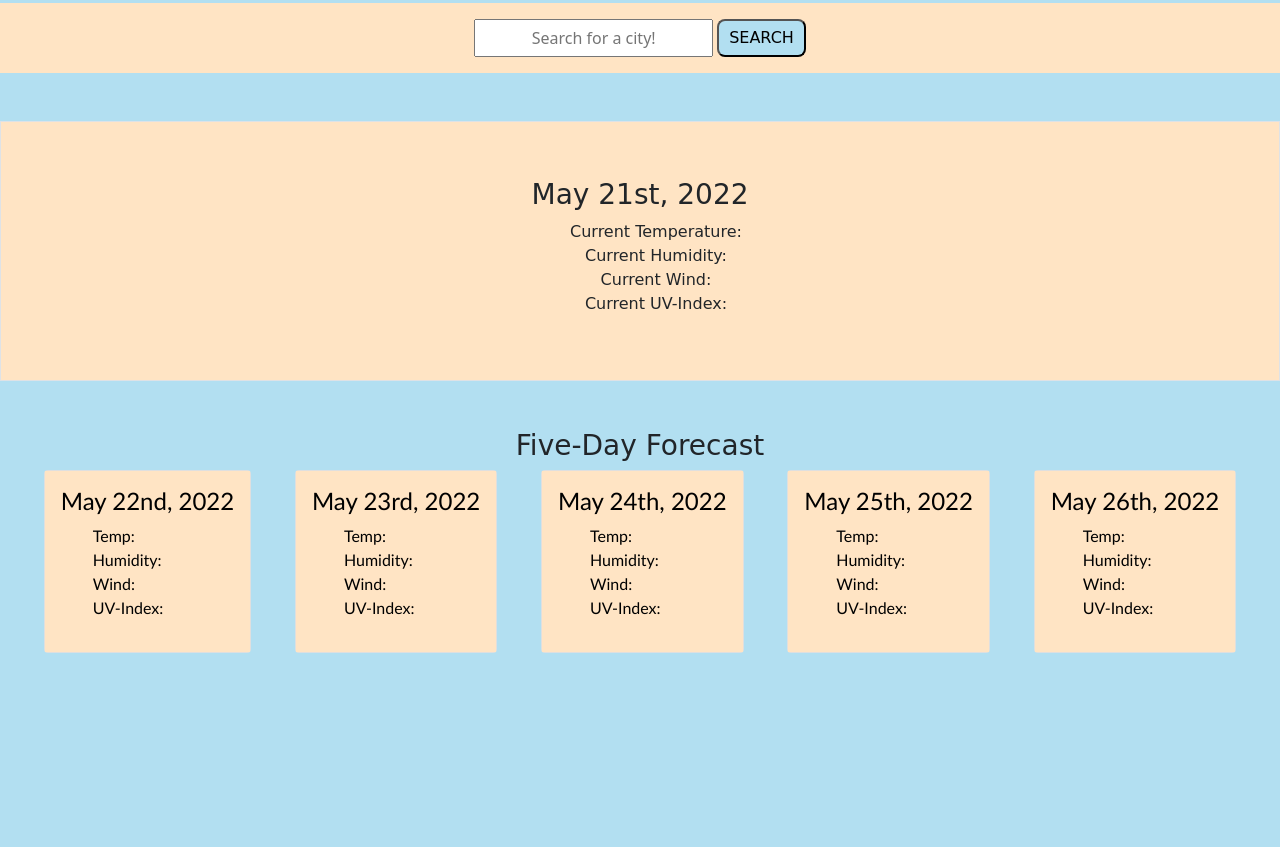
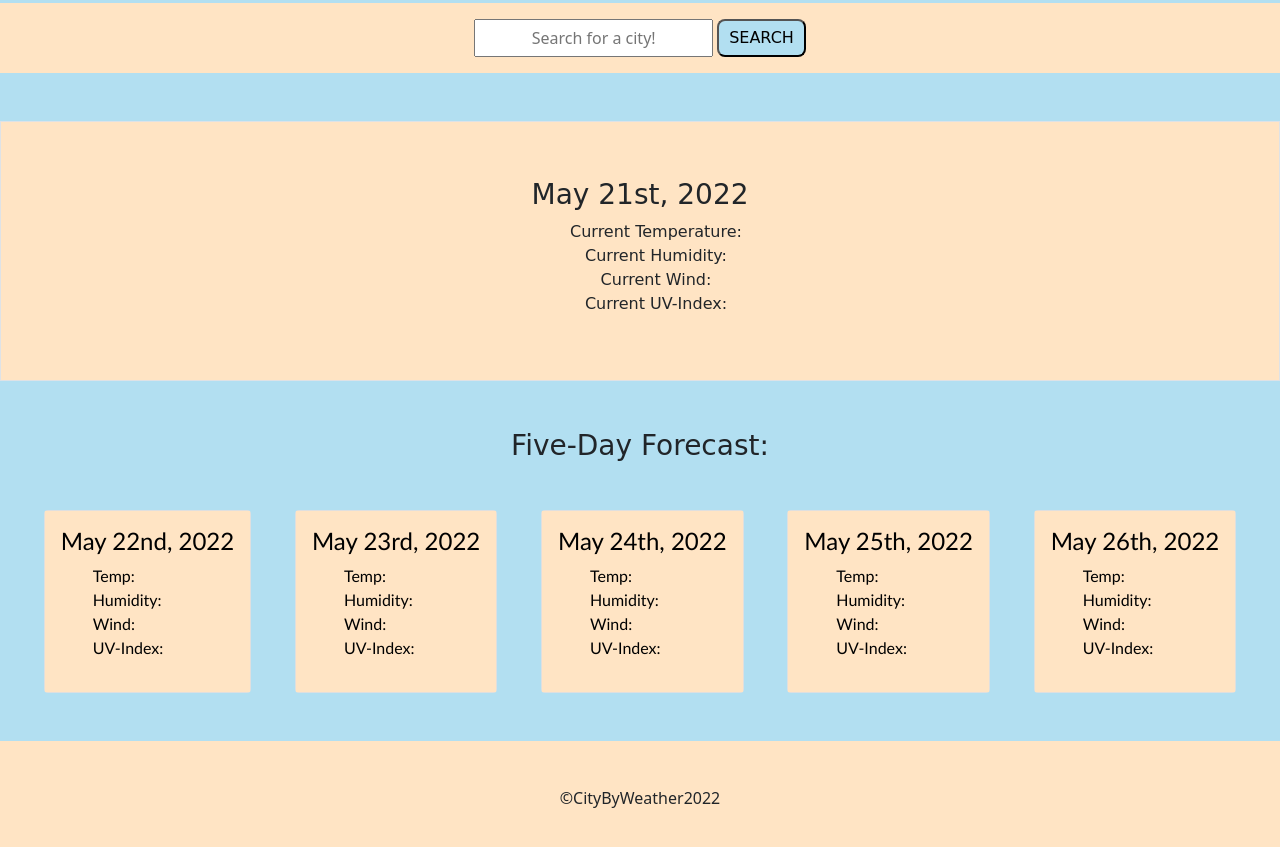
Before and after one commit to andypieratt/weather-tracker, a plain HTML site: page index.html in a window 1280 px wide. Shown: the part 85-932 px from the top of the page. Before the commit the page ends 800 px from the top, so only its background shows below. Drawn offline with nearby package versions, Linux system fonts and the light colour scheme; a web font is replaced by a local one.

Commit message:
added a footer section, adjusted a little bit of the css, and developed the readme.md file content

```diff
--- a/Assets/css/style.css
+++ b/Assets/css/style.css
@@ -42,3 +42,7 @@ header {
 li {
   list-style: none;
 }
+
+footer {
+  background-color: bisque;
+}
--- a/index.html
+++ b/index.html
@@ -43,7 +43,7 @@
   </section>
 
   <!--FIVE-DAY FORECAST CARDS-->
-  <h3 class="forecast-title text-center mt-5">Five-Day Forecast</h3>
+  <h3 class="forecast-title text-center m-5">Five-Day Forecast:</h3>
   <section class="forecast d-flex justify-content-evenly">
     <div class="card">
       <!-- <img src="..." class="card-img-top" alt="..."> -->
@@ -112,6 +112,10 @@
     </div>
   </section>
 
+  <footer class="footer w-100 text-center py-5 mt-5">
+    <h6>©CityByWeather2022</h6>
+  </footer>
+
   <!--JQUERY IMPORT JS-->
   <script src="https://cdnjs.cloudflare.com/ajax/libs/jquery/3.6.0/jquery.min.js"
     integrity="sha512-894YE6QWD5I59HgZOGReFYm4dnWc1Qt5NtvYSaNcOP+u1T9qYdvdihz0PPSiiqn/+/3e7Jo4EaG7TubfWGUrMQ=="
```
Also changed, not shown: Assets/images/weather-app-1.png (added), Assets/images/weather-app-2.png (added), Assets/images/weather-app-3.png (added), Assets/images/weather-app-4.png (added), 4 other files.
